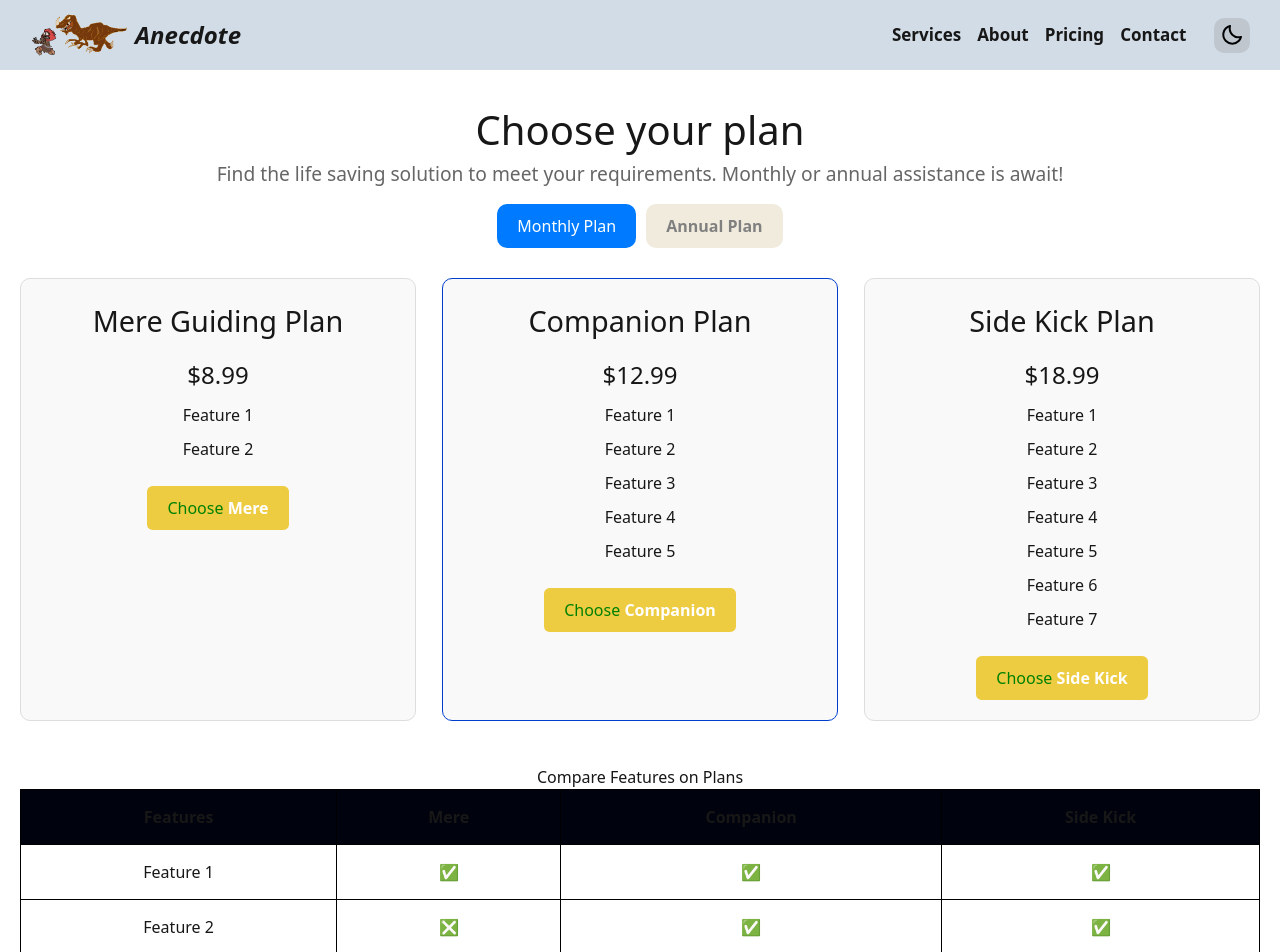
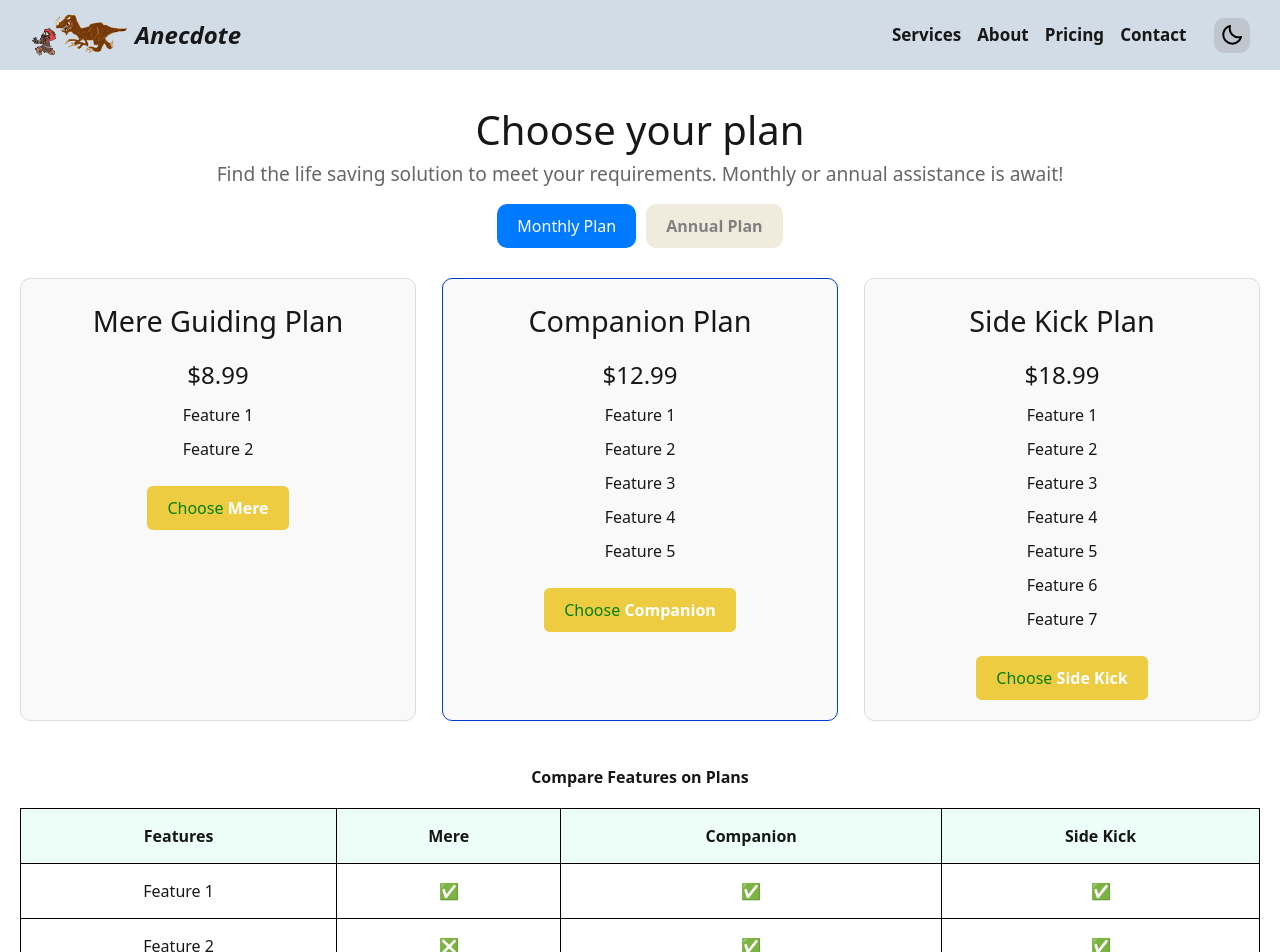
Before and after one commit to exiafuture/StarchMilk-MVP, a Next.js app: page /pricing-plans in a window 1280 px wide. Shown: the top 952 px of the page. Built offline with nearby package versions, Linux system fonts and the light colour scheme.

Commit message:
next as base ts as no ts

```diff
--- a/app/pricing-plans/pricing.css
+++ b/app/pricing-plans/pricing.css
@@ -113,17 +113,22 @@
   border-collapse: collapse;
 }
 
+.comparison-table h2 {
+  margin-bottom: 1.2rem;
+  font-weight:800;
+}
+
 .comparison-table th, .comparison-table td {
   padding: 15px;
   border: 1px solid #000000;
 }
 
 .dark .comparison-table th {
-  background-color: #edfef9;
+  background-color: #133c6e;
 }
 
 .comparison-table th {
-  background-color: #00030d;
+  background-color: #edfef8;
 }
 
 .comparison-table td {
```
